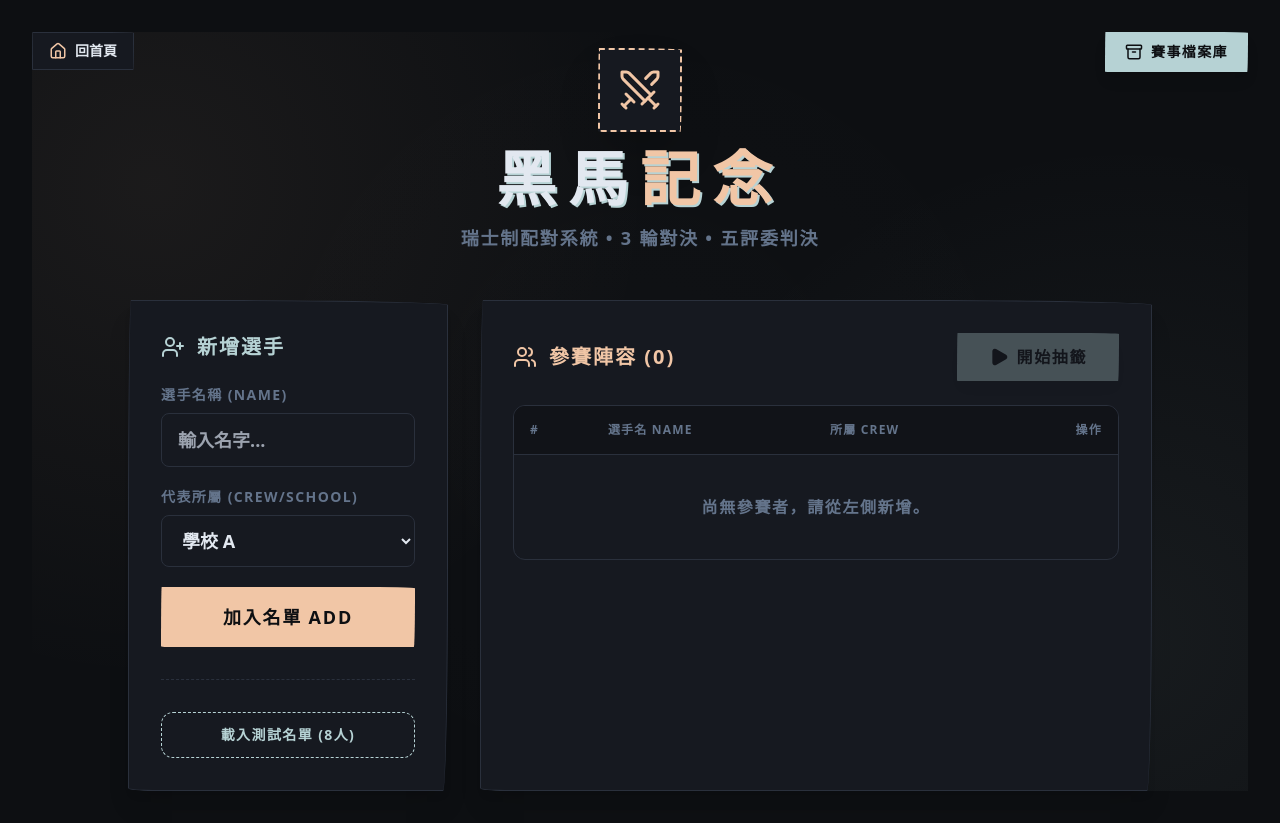
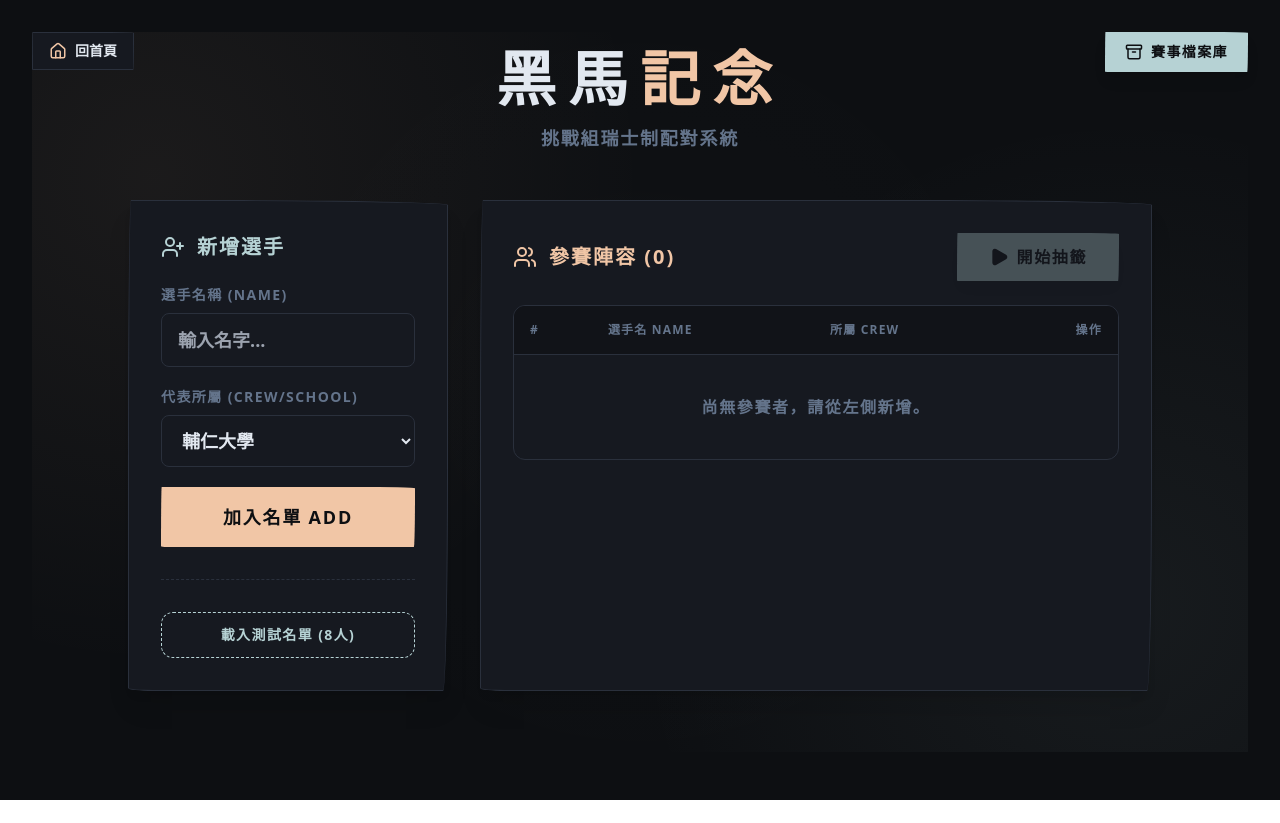
Before and after one commit to YM1247/black_horse, a React (Create React App) app: page / in a window 1280 px wide. After the commit the page ends 800 px from the top, so only its background shows below. Built offline with nearby package versions, Linux system fonts and the light colour scheme.

Commit message:
update ui

```diff
--- a/src/App.js
+++ b/src/App.js
@@ -1,7 +1,7 @@
 import React, { useState, useEffect } from 'react';
 import { Trophy, Users, Swords, UserPlus, Play, CheckCircle, RotateCcw, Medal, ChevronRight, AlertTriangle, LayoutList, Network, Archive, Trash2, Save, X, Clock, Home, Edit3, Check } from 'lucide-react';
 
-const SCHOOLS = ['學校 A', '學校 B', '學校 C', '學校 D'];
+const SCHOOLS = ['輔仁大學', '臺灣大學', '政治大學', '臺北城市科大'];
 const MAX_ROUNDS = 3;
 
 // 主題色票 (對應黑馬記念圖片)
@@ -650,15 +650,11 @@ export default function App() {
 
         {/* Header - 水墨黑馬記念風格 */}
         <header className="mb-12 text-center space-y-4 pt-4">
-          <div className="inline-flex items-center justify-center p-4 rounded-full border-2 border-dashed shadow-2xl brush-border"
-               style={{ backgroundColor: COLORS.card, borderColor: COLORS.inkOrange, color: COLORS.inkOrange }}>
-            <Swords size={48} strokeWidth={1.5} />
-          </div>
-          <h1 className="text-5xl md:text-6xl font-black tracking-[0.2em] uppercase" style={{ color: COLORS.textMain, textShadow: `2px 2px 0px ${COLORS.inkBlue}` }}>
+          <h1 className="text-5xl md:text-6xl font-black tracking-[0.2em] uppercase" style={{ color: COLORS.textMain }}>
             黑馬<span style={{color: COLORS.inkOrange}}>記念</span>
           </h1>
           <p className="font-bold tracking-widest text-lg" style={{ color: COLORS.textMuted }}>
-            瑞士制配對系統 • {MAX_ROUNDS} 輪對決 • 五評委判決
+            挑戰組瑞士制配對系統
           </p>
         </header>
 
```
